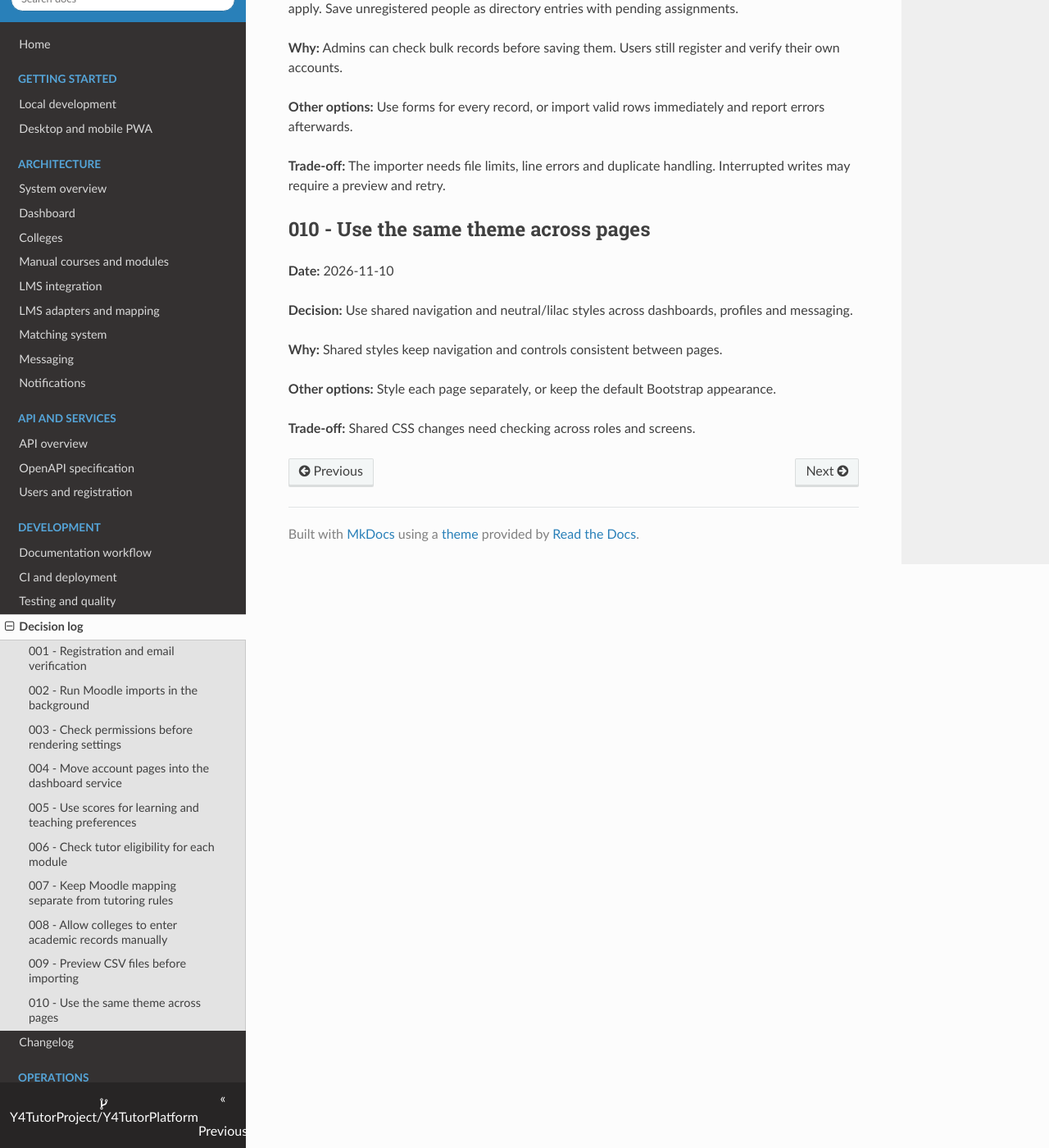
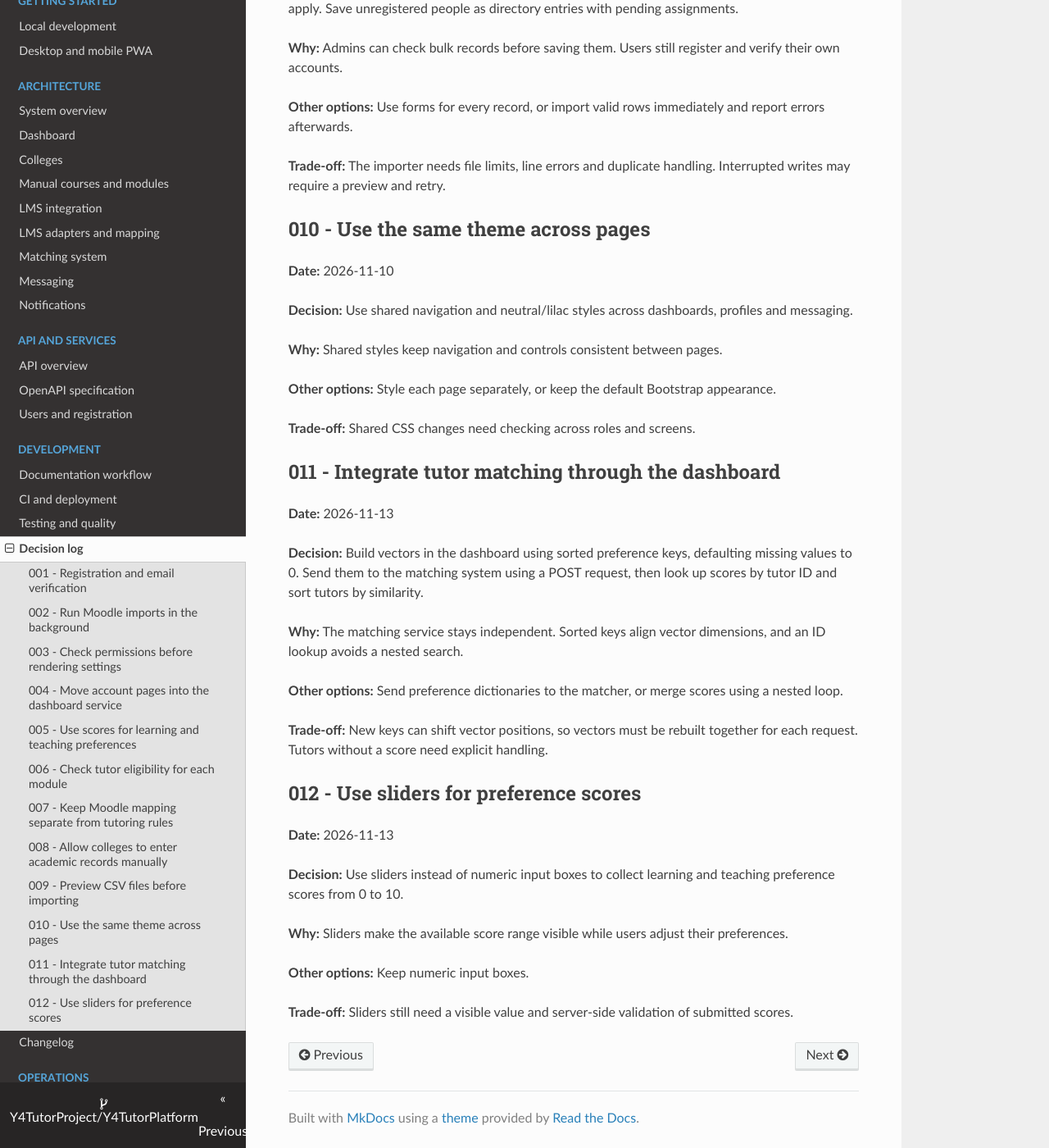
Before and after one commit to Y4TutorProject/Y4TutorPlatform, an MkDocs documentation site: the page built from docs/decision-log.md, in a window 1280 px wide and 1400 px high, scrolled down 3113 px. Shown: the whole window at 82% size. Built offline with MkDocs 1.6.1, drawn with Linux system fonts in a browser that asks for light colours; nearby versions of some CDN libraries.

Commit message:
docs: refactored matching system call and updated docs

```diff
--- a/docs/decision-log.md
+++ b/docs/decision-log.md
@@ -121,3 +121,27 @@ These entries record implemented decisions. Reasons and alternatives were writte
 **Other options:** Style each page separately, or keep the default Bootstrap appearance.
 
 **Trade-off:** Shared CSS changes need checking across roles and screens.
+
+## 011 - Integrate tutor matching through the dashboard
+
+**Date:** 2026-11-13
+
+**Decision:** Build vectors in the dashboard using sorted preference keys, defaulting missing values to 0. Send them to the matching system using a POST request, then look up scores by tutor ID and sort tutors by similarity.
+
+**Why:** The matching service stays independent. Sorted keys align vector dimensions, and an ID lookup avoids a nested search.
+
+**Other options:** Send preference dictionaries to the matcher, or merge scores using a nested loop.
+
+**Trade-off:** New keys can shift vector positions, so vectors must be rebuilt together for each request. Tutors without a score need explicit handling.
+
+## 012 - Use sliders for preference scores
+
+**Date:** 2026-11-13
+
+**Decision:** Use sliders instead of numeric input boxes to collect learning and teaching preference scores from 0 to 10.
+
+**Why:** Sliders make the available score range visible while users adjust their preferences.
+
+**Other options:** Keep numeric input boxes.
+
+**Trade-off:** Sliders still need a visible value and server-side validation of submitted scores.
```
Also changed, not shown: docs/api/openapi.yaml (+27 -0 lines), docs/architecture/dashboard.md (+1 -0 lines), 4 other files.
